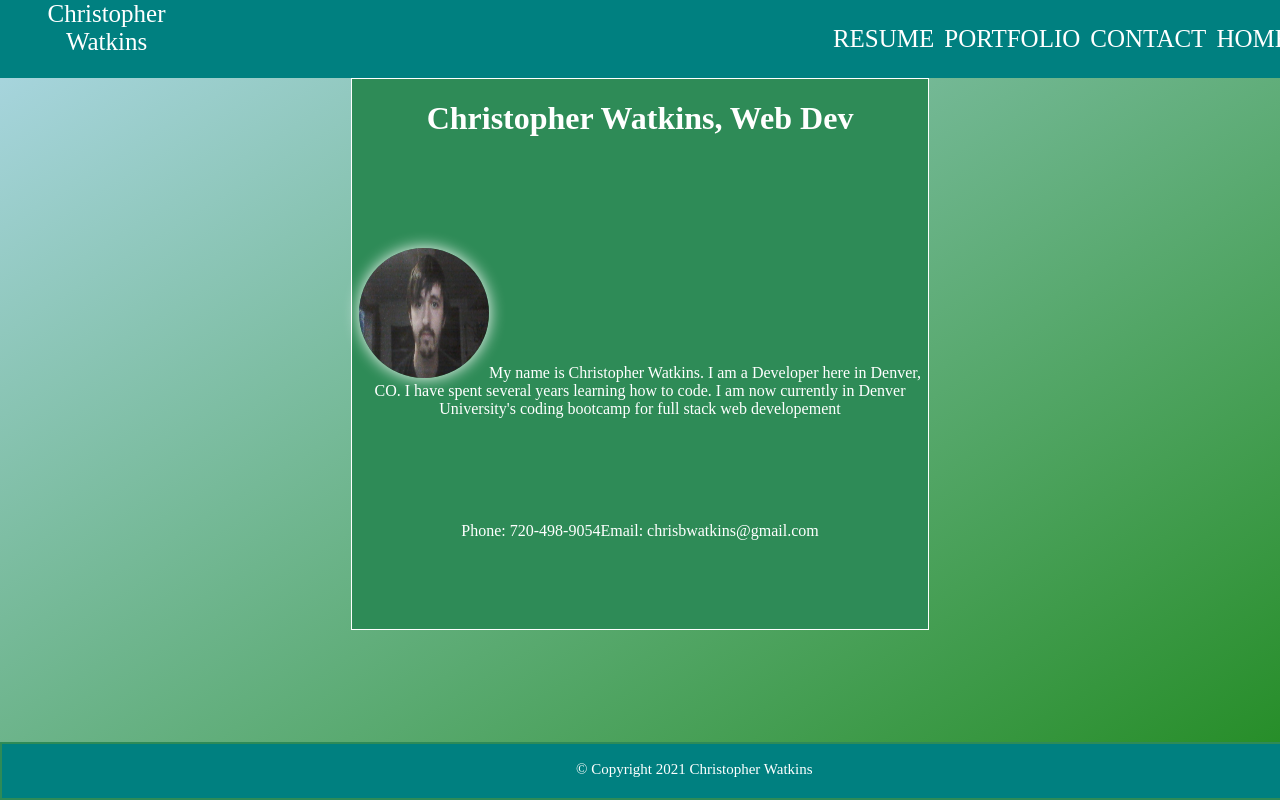
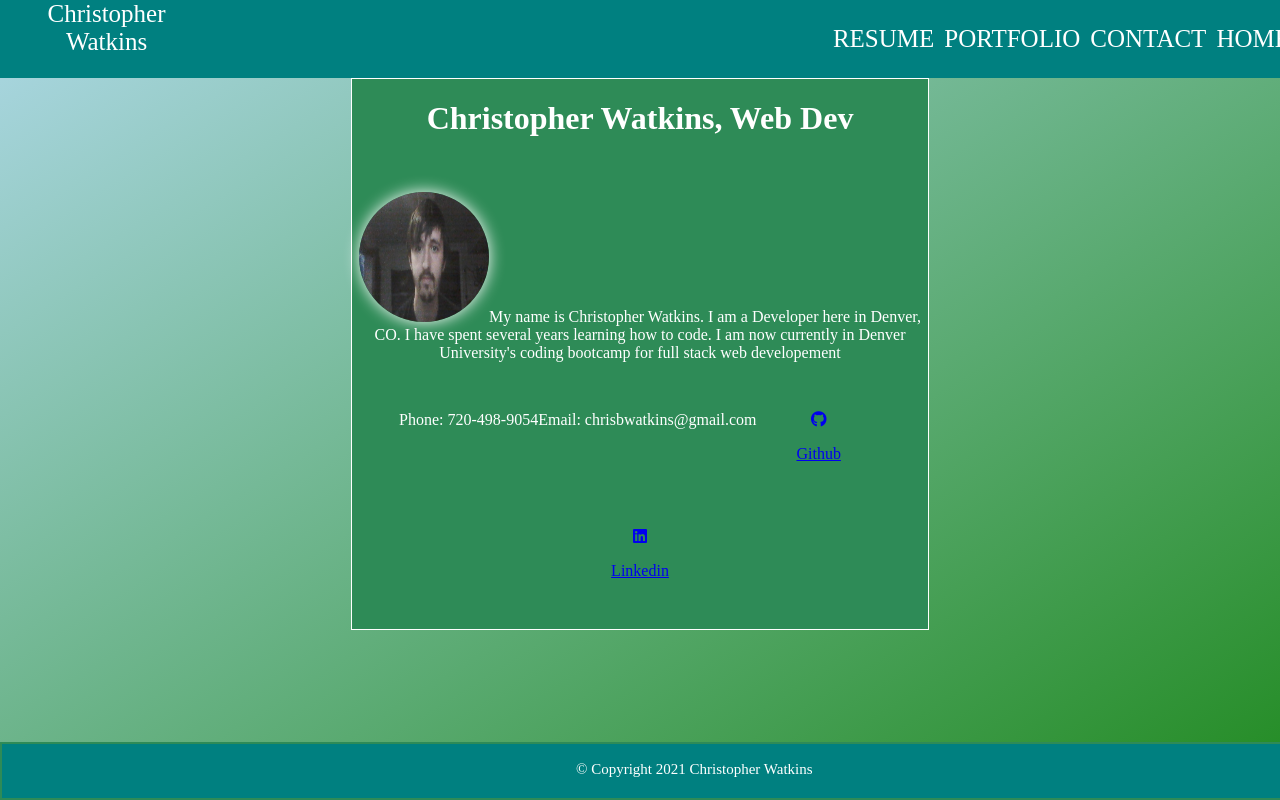
Before and after one commit to Tevvels/ReactPortfolio, a React (Create React App) app: page / in a window 1280 px wide. Built offline with nearby package versions, Linux system fonts and the light colour scheme.

Commit message:
added my github an linkedin porfile buttons in about

```diff
--- a/public/index.html
+++ b/public/index.html
@@ -9,6 +9,8 @@
       name="description"
       content="Web site created using create-react-app"
     />
+    <link rel="stylesheet" href="https://pro.fontawesome.com/releases/v5.10.0/css/all.css" integrity="sha384-AYmEC3Yw5cVb3ZcuHtOA93w35dYTsvhLPVnYs9eStHfGJvOvKxVfELGroGkvsg+p" crossorigin="anonymous"/>
+
     <link rel="apple-touch-icon" href="%PUBLIC_URL%/logo192.png" />
     <!--
       manifest.json provides metadata used when your web app is installed on a
--- a/src/pages/about.js
+++ b/src/pages/about.js
@@ -15,6 +15,20 @@ function about(){
                     </p>
                     <p>Phone: 720-498-9054</p>
                     <p>Email: chrisbwatkins@gmail.com</p>
+
+
+                    <figure class="icons">
+                      <a href="https://www.github.com/tevvels" target="_blank">
+                          <i class="fab fa-github"></i>
+                         <p class="iconName">Github</p>
+                      </a>
+                    </figure>
+                    <figure class="icons">
+                     <a href="https://www.linkedin.com/in/christopher-watkins-315547153/" target="_blank">
+                        <i class="fab fa-linkedin"></i>
+                        <p class="iconName">Linkedin</p>
+                    </a>
+              </figure>
                 </>
             }/>
 
```
